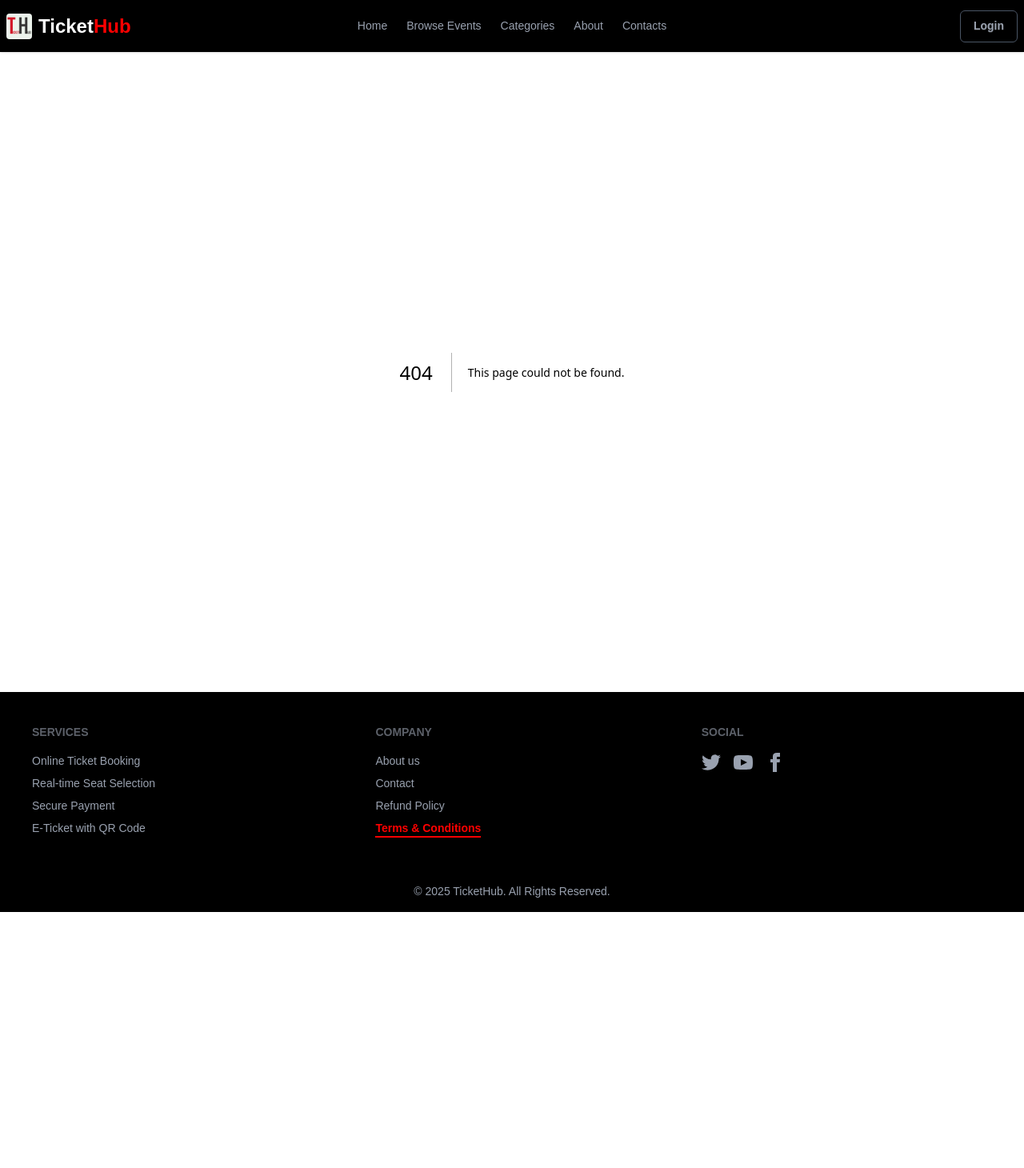
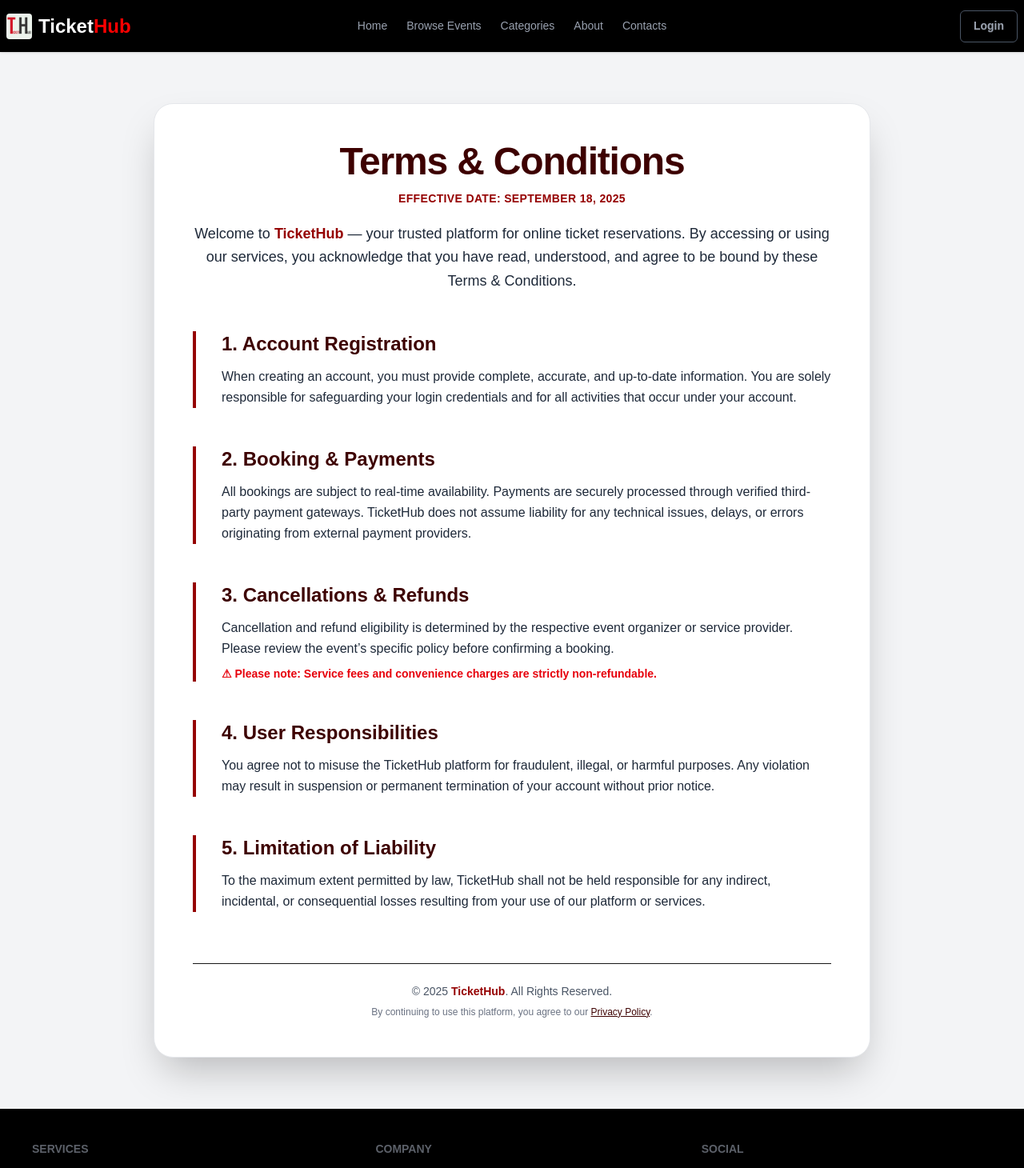
Before and after one commit to anik804/TicketHub-Online-Ticket-Booking-System, a Next.js app: page /terms in a window 1280 px wide. Before the commit this address had no page. Shown: the top 1460 px of the page at 80% size. Before the commit the page ends 1140 px from the top, so only its background shows below. Built offline with nearby package versions, Linux system fonts and the light colour scheme.

Commit message:
added terms page

```diff
--- /dev/null
+++ b/src/app/(pages)/terms/page.jsx
@@ -0,0 +1,91 @@
+"use client";
+
+import Head from "next/head";
+
+export default function Terms() {
+  return (
+    <>
+      <Head>
+        <title>TicketHub — Terms & Conditions</title>
+        <meta
+          name="description"
+          content="Terms & Conditions for TicketHub — Online Ticket Booking System"
+        />
+      </Head>
+      <main className="min-h-screen bg-gray-100 py-16 px-6 flex items-center justify-center">
+        <div className="max-w-4xl w-full bg-white shadow-2xl rounded-3xl p-12 border border-gray-200">
+
+          {/* Header */}
+          <header className="mb-12 text-center">
+            <h1 className="text-5xl font-extrabold tracking-tight text-[#3D0000]">
+              Terms &amp; Conditions
+            </h1>
+            <p className="mt-3 text-sm uppercase tracking-wide font-semibold text-[#950101]">
+              Effective Date: September 18, 2025
+            </p>
+            <p className="mt-5 text-lg leading-relaxed text-gray-800">
+              Welcome to <span className="text-[#950101] font-semibold">TicketHub</span> — your trusted platform for online ticket reservations.
+              By accessing or using our services, you acknowledge that you have read, understood, and agree to be bound by these Terms &amp; Conditions.
+            </p>
+          </header>
+
+          {/* Sections */}
+          <section className="space-y-12">
+            {[
+              {
+                title: '1. Account Registration',
+                body: 'When creating an account, you must provide complete, accurate, and up-to-date information. You are solely responsible for safeguarding your login credentials and for all activities that occur under your account.'
+              },
+              {
+                title: '2. Booking & Payments',
+                body: 'All bookings are subject to real-time availability. Payments are securely processed through verified third-party payment gateways. TicketHub does not assume liability for any technical issues, delays, or errors originating from external payment providers.'
+              },
+              {
+                title: '3. Cancellations & Refunds',
+                body: 'Cancellation and refund eligibility is determined by the respective event organizer or service provider. Please review the event’s specific policy before confirming a booking.',
+                note: '⚠ Please note: Service fees and convenience charges are strictly non-refundable.'
+              },
+              {
+                title: '4. User Responsibilities',
+                body: 'You agree not to misuse the TicketHub platform for fraudulent, illegal, or harmful purposes. Any violation may result in suspension or permanent termination of your account without prior notice.'
+              },
+              {
+                title: '5. Limitation of Liability',
+                body: 'To the maximum extent permitted by law, TicketHub shall not be held responsible for any indirect, incidental, or consequential losses resulting from your use of our platform or services.'
+              }
+            ].map((section, idx) => (
+              <div
+                key={idx}
+                className="border-l-4 pl-6 md:pl-8 border-[#950101]"
+              >
+                <h2 className="text-2xl font-bold mb-3 text-[#3D0000]">
+                  {section.title}
+                </h2>
+                <p className="text-base leading-relaxed text-gray-800">{section.body}</p>
+                {section.note && (
+                  <p className="mt-2 text-sm font-semibold text-red-600">
+                    {section.note}
+                  </p>
+                )}
+              </div>
+            ))}
+          </section>
+
+          {/* Footer */}
+          <footer className="mt-16 text-center border-t pt-6">
+            <p className="text-sm text-gray-600">
+              &copy; {new Date().getFullYear()}{" "}
+              <span className="text-[#950101] font-semibold">TicketHub</span>. All Rights Reserved.
+            </p>
+            <p className="text-xs mt-2 text-gray-500">
+              By continuing to use this platform, you agree to our{" "}
+              <a href="/privacy" className="underline text-[#3D0000] hover:text-[#950101]">
+                Privacy Policy
+              </a>.
+            </p>
+          </footer>
+        </div>
+      </main>
+    </>
+  );
+}
--- a/src/components/shared/Footer.jsx
+++ b/src/components/shared/Footer.jsx
@@ -9,7 +9,7 @@ export default function Footer() {
 
   const companyLinks = [
     { href: "/about", label: "About us" },
-    { href: "/contacts", label: "Contact" },
+    { href: "/Contacts", label: "Contact" },
     { href: "/refund-policy", label: "Refund Policy" },
     { href: "/terms", label: "Terms & Conditions" },
   ];
@@ -19,12 +19,21 @@ export default function Footer() {
       <footer className="footer sm:footer-horizontal bg-[#000000] text-base-content p-10">
         {/* Services */}
         <nav>
-          <h6 className="footer-title text-gray-400">Services</h6>
-          <p className="text-gray-400">Online Ticket Booking</p>
-          <p className="text-gray-400">Real-time Seat Selection</p>
-          <p className="text-gray-400">Secure Payment</p>
-          <p className="text-gray-400">E-Ticket with QR Code</p>
-        </nav>
+  <h6 className="footer-title text-gray-400">Services</h6>
+  <p className="text-gray-400 hover:text-[#FF0000] transition-colors cursor-pointer">
+    Online Ticket Booking
+  </p>
+  <p className="text-gray-400 hover:text-[#FF0000] transition-colors cursor-pointer">
+    Real-time Seat Selection
+  </p>
+  <p className="text-gray-400 hover:text-[#FF0000] transition-colors cursor-pointer">
+    Secure Payment
+  </p>
+  <p className="text-gray-400 hover:text-[#FF0000] transition-colors cursor-pointer">
+    E-Ticket with QR Code
+  </p>
+</nav>
+
 
         {/* Company */}
         <nav>
@@ -35,7 +44,7 @@ export default function Footer() {
               href={link.href}
               className={`${
                 pathname === link.href
-                  ? "text-[#FF0000] font-semibold border-b-2 border-[#FF0000]"
+                  ? "text-[#FF0000] font-semibold  border-[#FF0000]"
                   : "text-gray-400 hover:text-[#FF0000]"
               }`}
             >
```
